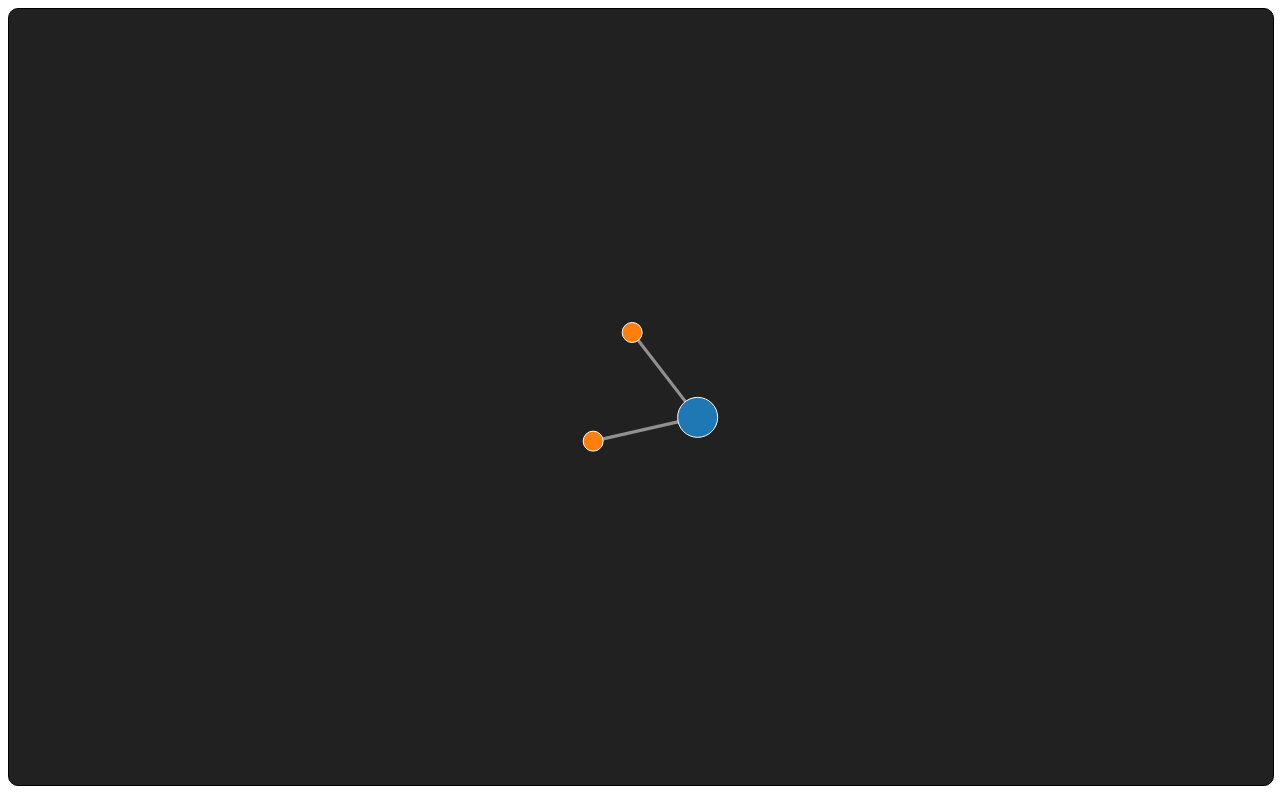
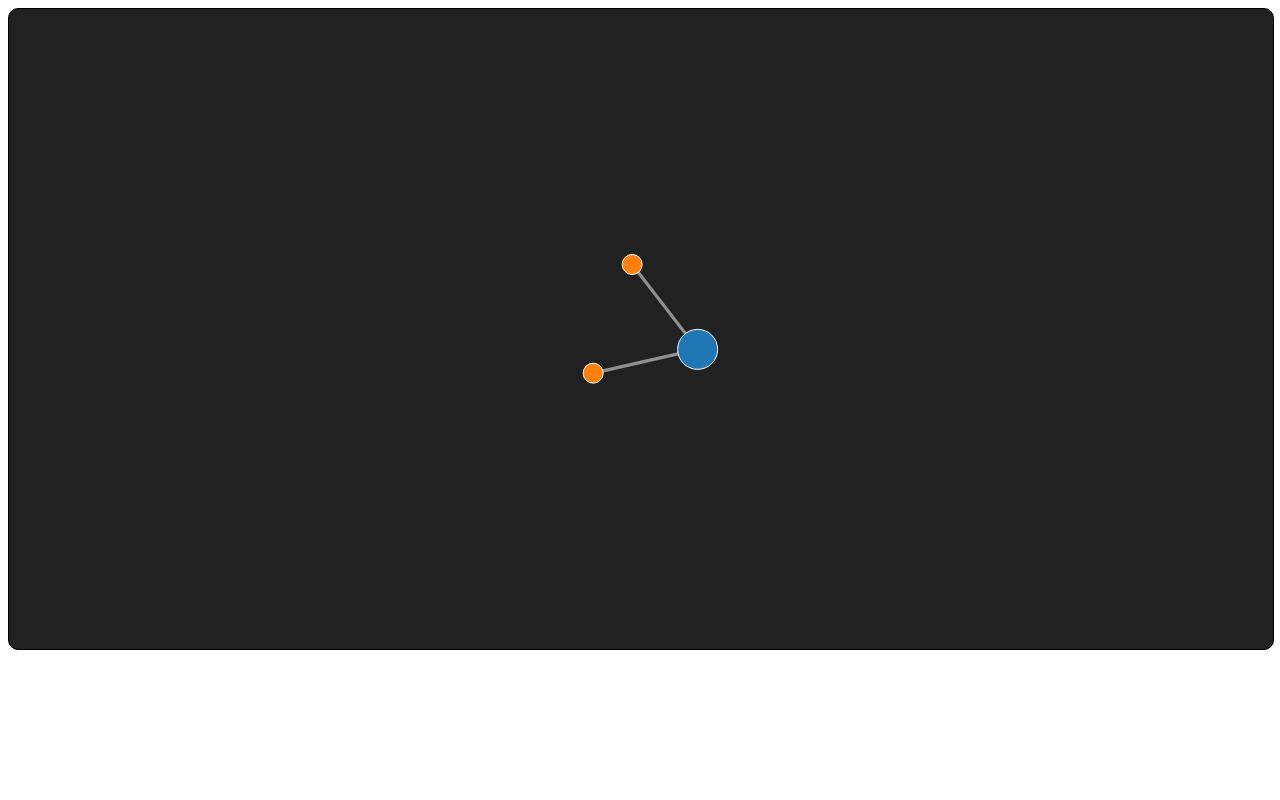
Before and after one commit to ginjae/ginjae.github.io, a plain HTML site: page index.html in a window 1280 px wide. Drawn offline with nearby package versions, Linux system fonts and the light colour scheme.

Commit message:
Update index.html

```diff
--- a/index.html
+++ b/index.html
@@ -6,7 +6,7 @@
   <title>ginjae main</title>
 </head>
 <body>
-  <div id="graph" style="width:100%;height:97vh"></div>
+  <div id="graph" style="width:100%;height:80vh"></div>
 
   <script>
     const ns = [
```
